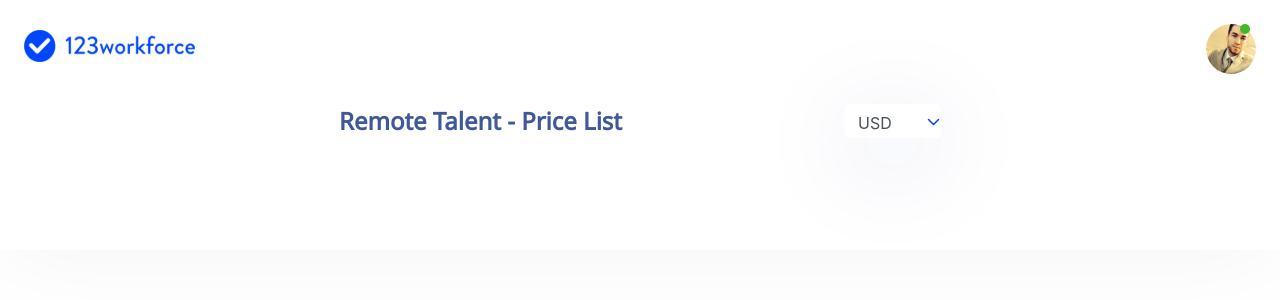
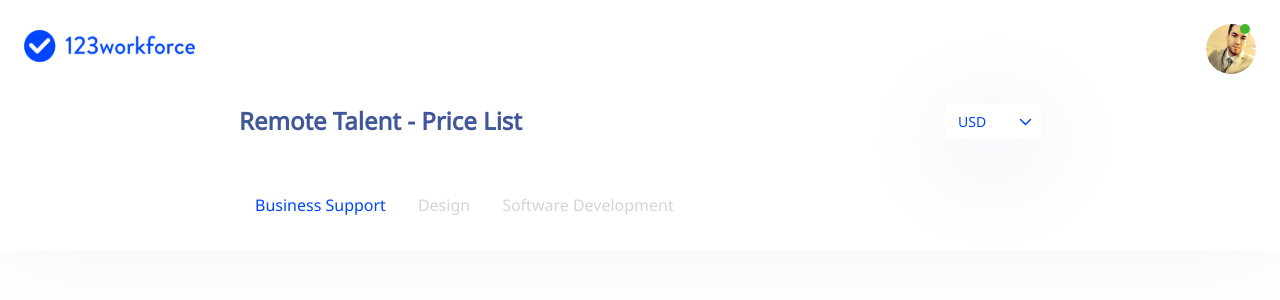
Before and after one commit to nishad-bdg/workforce-pricing, a Vue app: page / in a window 1280 px wide. Shown: the top 300 px of the page. Built offline with nearby package versions, Linux system fonts and the light colour scheme.

Commit message:
active tab added

```diff
--- a/package.json
+++ b/package.json
@@ -9,7 +9,9 @@
   },
   "dependencies": {
     "core-js": "^3.6.5",
-    "vue": "^2.6.11"
+    "vue": "^2.6.11",
+    "vue-popperjs": "^2.3.0",
+    "vue-select": "^3.10.8"
   },
   "devDependencies": {
     "@vue/cli-plugin-babel": "~4.5.0",
--- a/src/components/AppNavbar.vue
+++ b/src/components/AppNavbar.vue
@@ -68,7 +68,7 @@ export default {
 }
 .tab-container{
   padding-top: 30px;
-  padding-left: 300px;
-  padding-right: 300px;
+  padding-left: 200px;
+  padding-right: 200px;
 }
 </style>
--- a/src/components/AppTabs.vue
+++ b/src/components/AppTabs.vue
@@ -9,15 +9,42 @@
         </select>
       </div>
     </div>
+
+    <!-- tabs -->
+    <div class="d-flex flex-row justify-content-between mt-5">
+      <nav class="nav">
+        <a
+          class="nav-link custom-tab"
+          href="#"
+          @click="currentTab = tab.id"
+          v-for="tab in tabs"
+          :key="tab.id"
+          :class="[tab.id == currentTab ? 'active' : '']"
+          >{{ tab.title }}</a
+        >
+      </nav>
+    </div>
+    <!-- tabs -->
   </div>
 </template>
 <script>
 export default {
   name: "AppTabs",
+  data() {
+    return {
+      currentTab: 1,
+      tabs: [
+        { id: 1, title: "Business Support", pills: "business-support" },
+        { id: 2, title: "Design", pills: "design" },
+        { id: 3, title: "Software Development", pills: "software-development" },
+      ],
+    };
+  },
 };
 </script>
 
 <style scoped lang="scss">
+$primary-color:#0046FE;
 .tab-header {
   font-family: "Noto Sans";
   font-style: normal;
@@ -39,7 +66,26 @@ export default {
   background: transparent;
   background-image: url("../assets/images/dropdown-arrow.svg");
   background-repeat: no-repeat;
-  background-position-x: 100%;
+  background-position-x: 90%;
   background-position-y: 13px;
+  font-family: "Noto Sans";
+  font-style: normal;
+  font-weight: 500;
+  font-size: 14px;
+  line-height: 19px;
+  color: #0046fe;
+}
+
+.custom-tab {
+  font-family: "Noto Sans";
+  font-style: normal;
+  font-weight: 500;
+  font-size: 16px;
+  line-height: 22px;
+  text-align: center;
+  color: #d5d5d6 !important;
+}
+.active {
+  color: $primary-color !important;
 }
 </style>
--- a/src/main.js
+++ b/src/main.js
@@ -1,8 +1,10 @@
 import Vue from 'vue'
 import App from './App.vue'
-
+import vSelect from 'vue-select'
+import 'vue-select/dist/vue-select.css';
 Vue.config.productionTip = false
 
+Vue.component('v-select', vSelect)
 new Vue({
   render: h => h(App),
 }).$mount('#app')
```
Also changed, not shown: 1 other file (tests, documents, lock files or other folders).
